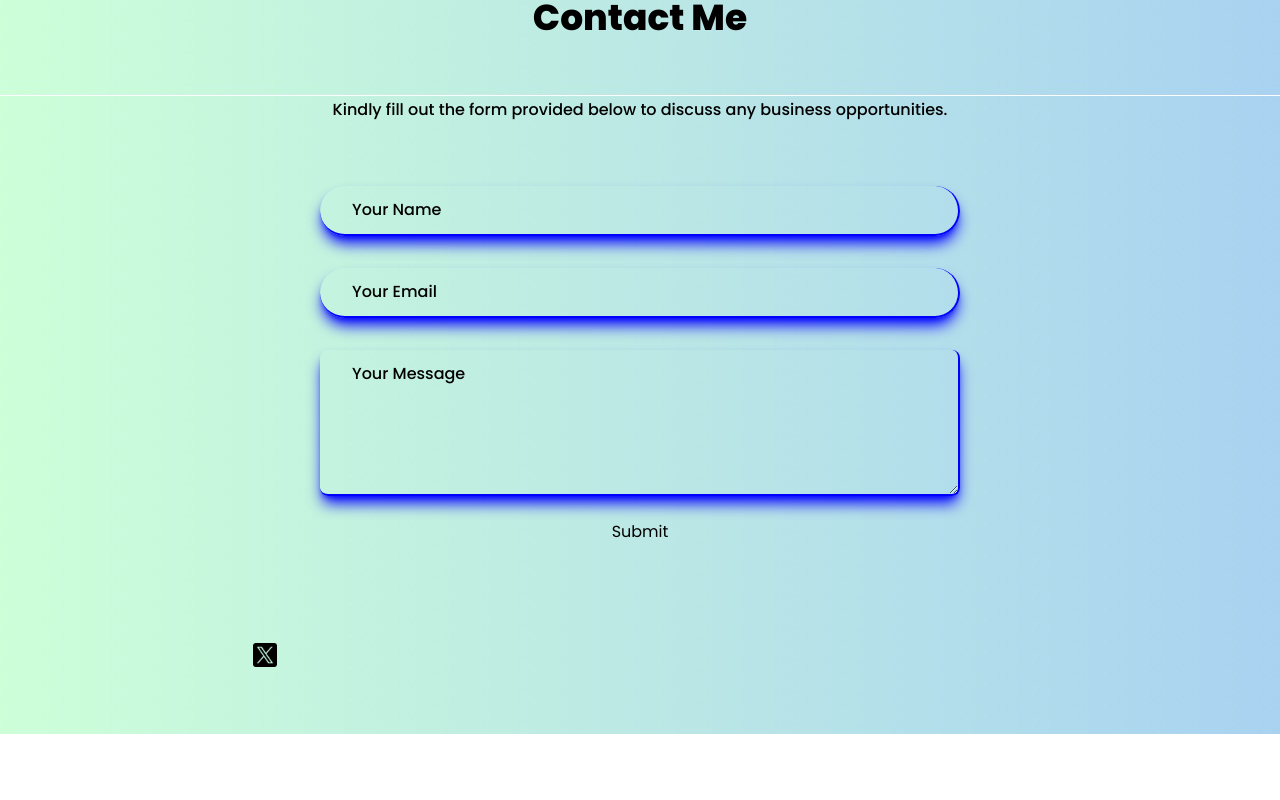
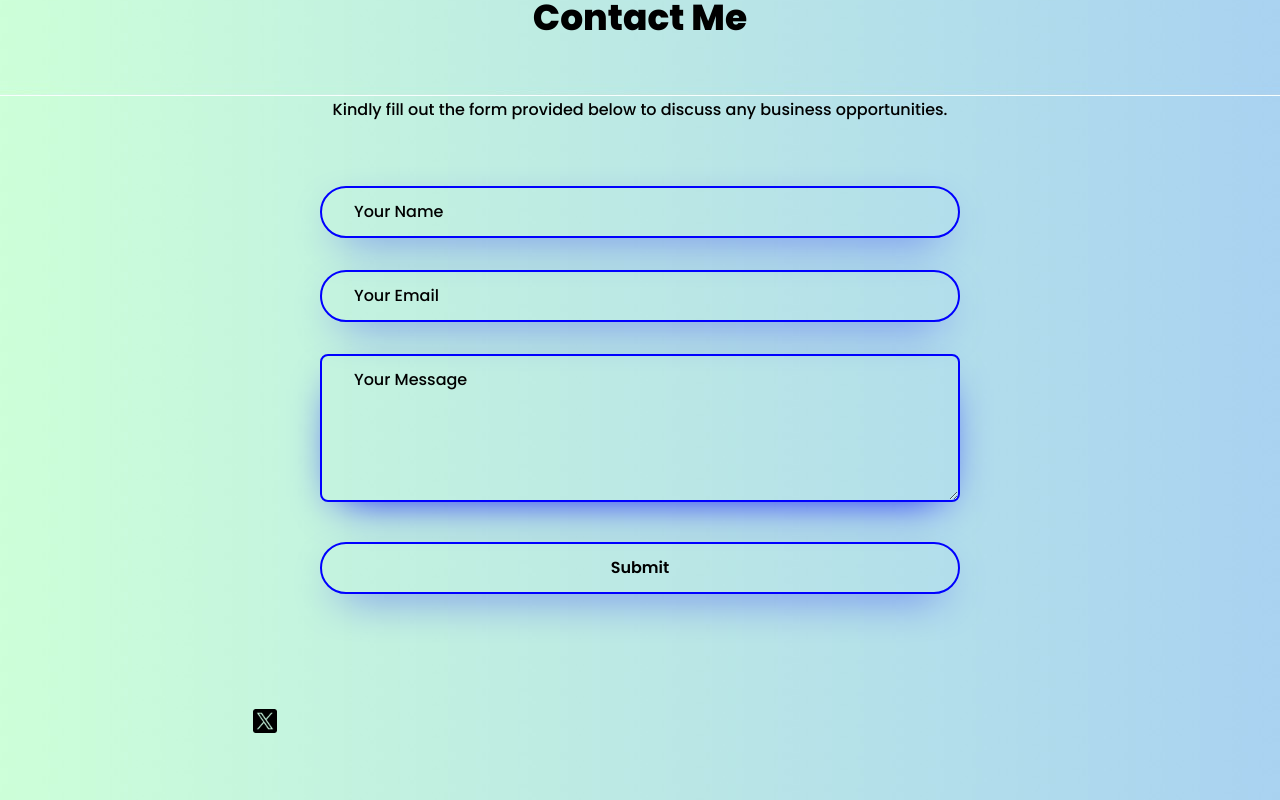
Before and after one commit to Georgechisom/georgeportfolio, a React (Create React App) app: page / in a window 1280 px wide. Shown: the part 2494-3294 px from the top of the page. Before the commit the page ends 3228 px from the top, so only its background shows below. Built offline with nearby package versions, Linux system fonts and the light colour scheme; some icons are missing.

Commit message:
portfolio updated

```diff
--- /dev/null
+++ b/src/components/Contact/Contact.css
@@ -0,0 +1,3 @@
+.consha{
+    box-shadow: 0 15px 45px -20px blue;
+}
--- a/src/components/Contact/Contact.js
+++ b/src/components/Contact/Contact.js
@@ -1,5 +1,6 @@
 import React from 'react';
 import 'boxicons';
+import '../Contact/Contact.css'
 import paradisecomfort from "../../assets/comfortwhite2.png";
 import donation from "../../assets/donation.jpg";
 import winsome from "../../assets/winluxbgre.png";
@@ -35,11 +36,11 @@ const Contact = () => {
             <span className='font-medium text-sm sm:text-base py-0 px-6 lg:px-20'>
                 Kindly fill out the form provided below to discuss any business opportunities.
             </span>
-            <form className='flex flex-col items-center justify-center gap-4 lg:gap-4 my-10 py-4'>
-                <input type='text' className='font-medium w-full max-w-[40rem] m-2 border-t-0 border-b-2 border-r-2 shadow-lg shadow-skyText border-skyText py-3 px-8 text-black rounded-full hover:border-2 hover:border-black hover:shadow-black hover:shadow-sm hover:bg-white focus:bg-white placeholder:text-black focus:border-none' placeholder='Your Name' />
-                <input type='email' className='font-medium w-full max-w-[40rem] m-2 border-t-0 border-b-2 border-r-2 shadow-lg shadow-skyText border-skyText py-3 px-8 text-black rounded-full hover:border-2 hover:bg-white hover:border-black hover:shadow-black hover:shadow-sm focus:bg-white placeholder:text-black focus:border-none' placeholder='Your Email' />
-                <textarea name='message' rows="5" className='font-medium w-full max-w-[40rem] m-2 border-t-0 border-b-2 border-r-2 shadow-lg shadow-skyText border-skyText py-3 px-8 text-black rounded-lg hover:border-2 hover:border-black hover:shadow-black hover:shadow-sm hover:bg-white focus:bg-white placeholder:text-black focus:border-none' placeholder='Your Message'></textarea>
-                <button type='submit' value="send" className=''>Submit</button>
+            <form className='flex flex-col items-center justify-center gap-4 lg:gap-4 my-10 py-4 px-4'>
+                <input type='text' className='font-medium w-full max-w-[40rem] m-2 border-2 consha border-skyText py-3 px-8 text-black rounded-full hover:border-2 hover:border-black hover:shadow-black hover:shadow-lg hover:bg-white focus:bg-white placeholder:text-black focus:border-none' placeholder='Your Name' />
+                <input type='email' className='font-medium w-full max-w-[40rem] m-2 border-2 consha border-skyText py-3 px-8 text-black rounded-full hover:border-2 hover:bg-white hover:border-black hover:shadow-black hover:shadow-lg focus:bg-white placeholder:text-black focus:border-none' placeholder='Your Email' />
+                <textarea name='message' rows="5" className='font-medium w-full max-w-[40rem] m-2 border-2 consha border-skyText py-3 px-8 text-black rounded-lg hover:border-2 hover:border-black hover:shadow-black hover:shadow-lg hover:bg-white focus:bg-white placeholder:text-black focus:border-none' placeholder='Your Message'></textarea>
+                <button type='submit' value="send" className='w-full max-w-[40rem] rounded-full border-2 consha border-skyText py-3 px-8 my-4 font-semibold hover:bg-white hover:text-skyText hover:border-2 hover:shadow-md hover:rounded-full hover:shadow-skyText hover:font-bold'>Submit</button>
             </form>
             <div>
                 <Link>
```
